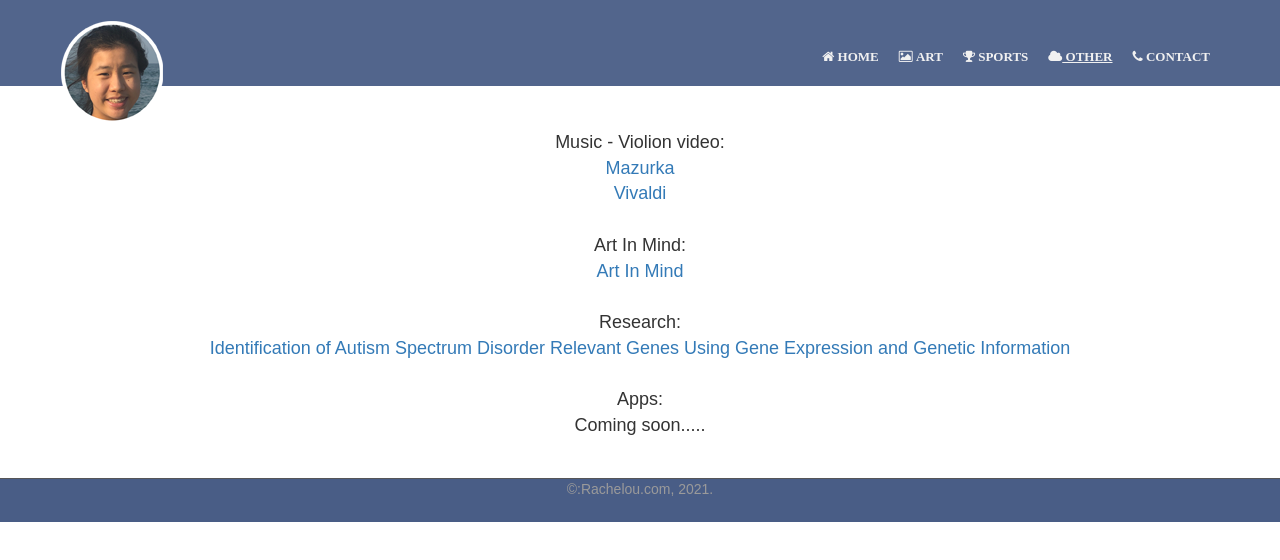
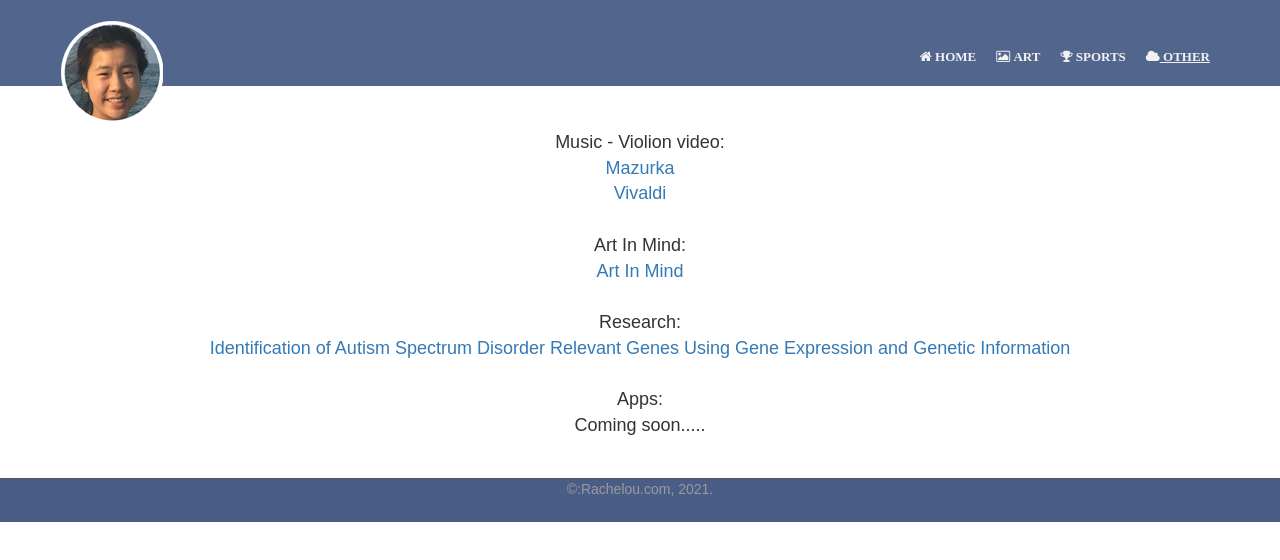
Before and after one commit to rachelo2004/RachelOu, a plain HTML site: page other.html in a window 1280 px wide. Drawn offline with nearby package versions, Linux system fonts and the light colour scheme; a script that the page names is missing; a web font is replaced by a local one.

Commit message:
Update other.html

```diff
--- a/other.html
+++ b/other.html
@@ -82,7 +82,7 @@ $(document).ready(function(){
           <li><a href="art.html"><i class="fa fa-picture-o" aria-hidden="true"></i>&nbsp;Art</a></li>
           <li><a href="sports.html" ><i class="fa fa-trophy" aria-hidden="true"></i>&nbsp;Sports</a></li>
           <li><a href="other.html" class="current"><i class="fa fa-cloud" aria-hidden="true"></i>&nbsp;Other</a></li>
-          <li><a href="contact.html"><i class="fa fa-phone" aria-hidden="true"></i>&nbsp;Contact</a></li>
+          <!--<li><a href="contact.html"><i class="fa fa-phone" aria-hidden="true"></i>&nbsp;Contact</a></li>-->
         </ul>
       </nav>
     </div>
```
